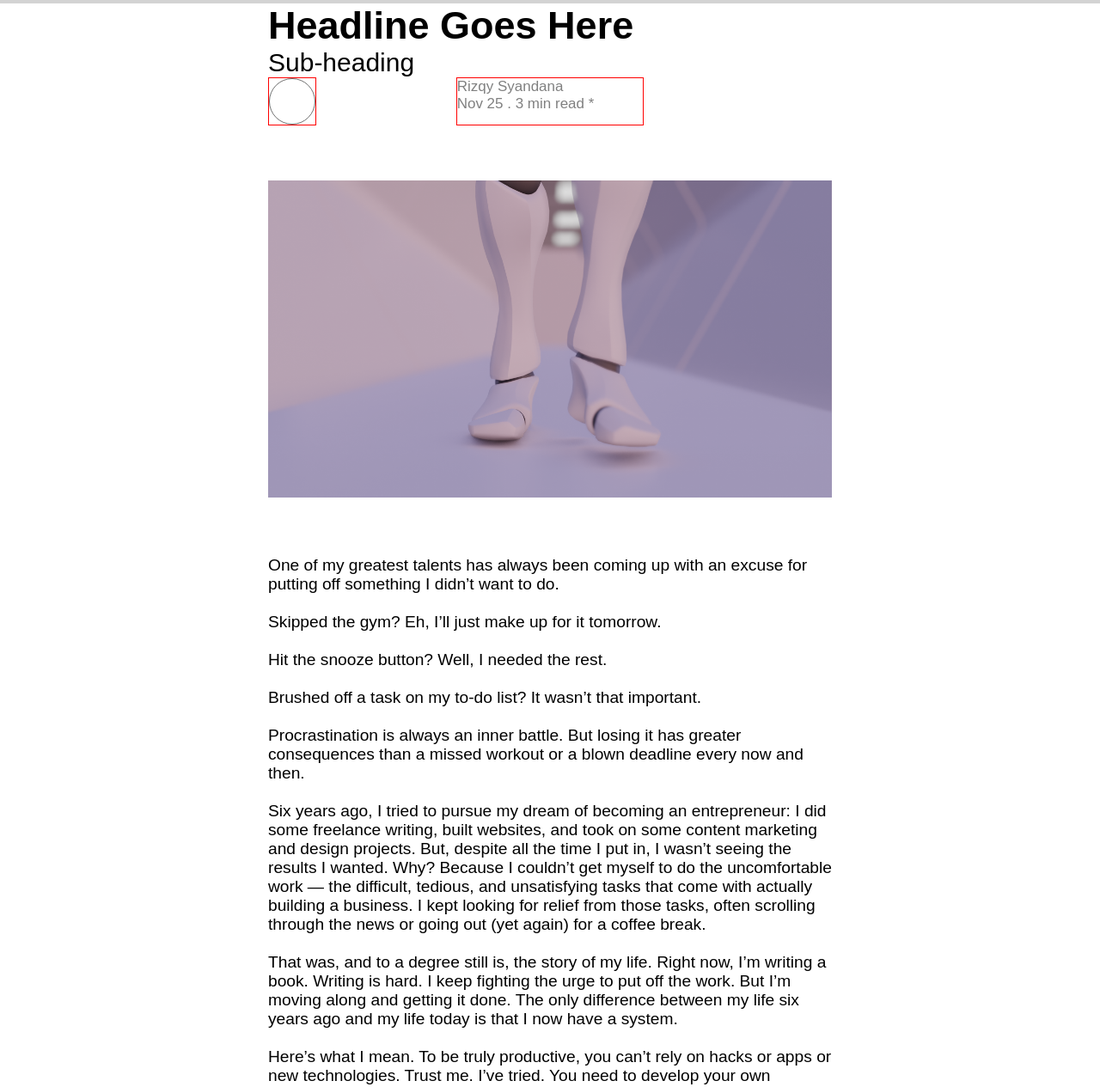
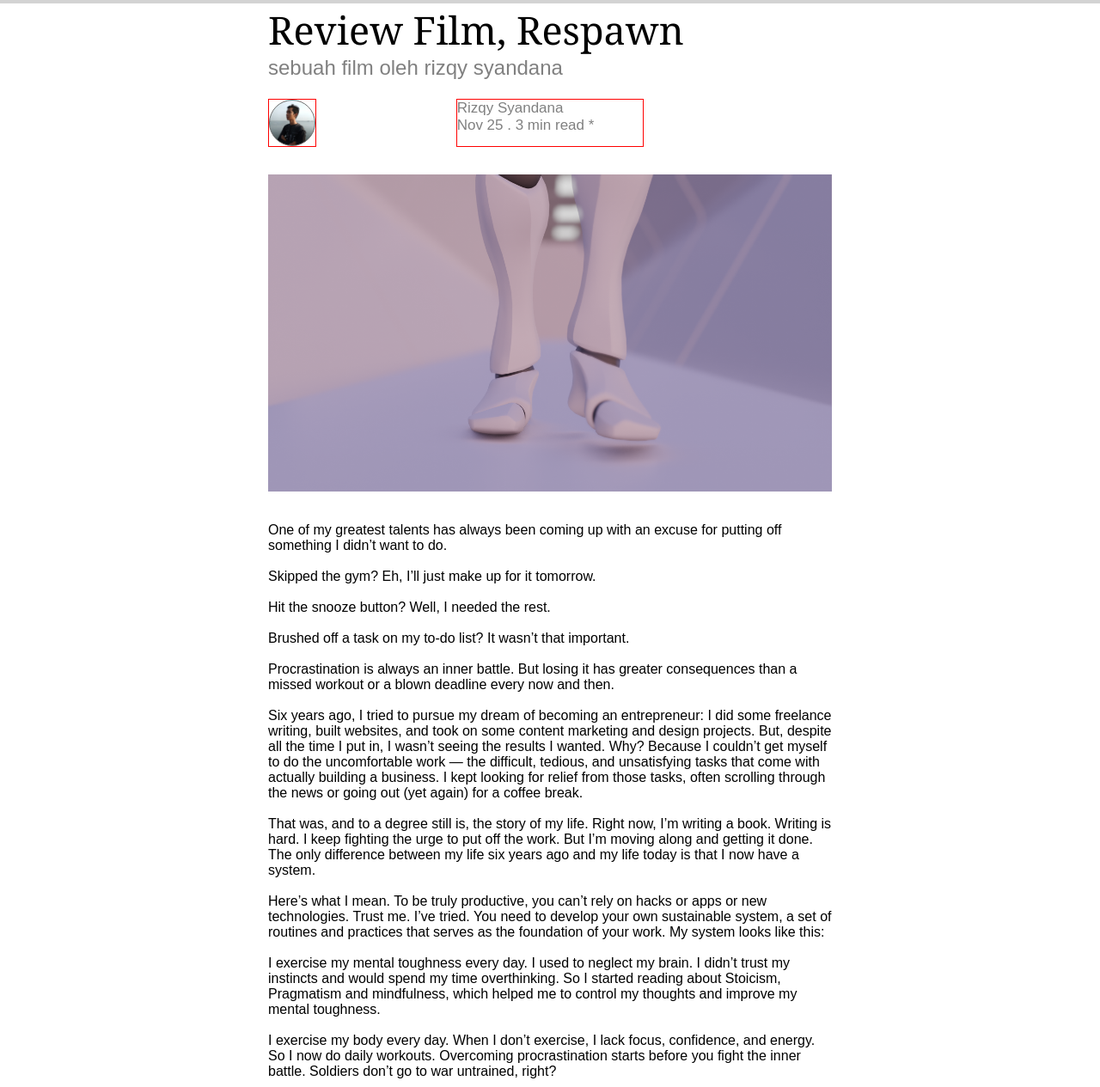
Before and after one commit to Syandana/syandsign-v2, a plain HTML site: page post-hi.html in a window 1280 px wide. Shown: the part 55-1320 px from the top of the page at 86% size. Drawn offline with Linux system fonts and the light colour scheme.

Commit message:
26 Nov 2019

```diff
--- a/css/posts/tips/hi.scss
+++ b/css/posts/tips/hi.scss
@@ -14,9 +14,23 @@ $colors: (
   }
 
 $mini: 720px;
+$med: 800px;
+$big: 1000px;
 
 @mixin mini {
     @media (max-width: #{$mini}) {
+        @content;
+    }
+}
+
+@mixin med {
+    @media (max-width: #{$med}) {
+        @content;
+    }
+}
+
+@mixin big {
+    @media (max-width: #{$big}) {
         @content;
     }
 }
@@ -47,16 +61,31 @@ body {
 
     .tips1 {
         padding: 0 19.5em;
+
+        @include mini {
+            padding: 0 1em;
+        }
+
+        @include med {
+            padding: 0 1em;
+        }
+
+        @include big {
+            padding: 0 1em;
+        }
+
         h1 {
-            font-family: 'Montserrat', sans-serif;
-            font-weight: weight(black);
+            font-family: medium-content-title-font, Georgia, Cambria, "Times New Roman", Times, serif;
+            font-weight: weight(regular);
             font-size: 2.8125em;
         }
 
         h2 {
             font-family: 'Montserrat', sans-serif;
             font-weight: weight(regular);
-            font-size: 1.875em;
+            font-size: 1.5em;
+            color: gray;
+            padding-bottom: .25em;
         }
 
         p {
@@ -66,6 +95,7 @@ body {
         .identity {
             display: grid;
             grid-template-columns: repeat(3, 1fr);
+            padding: 1em 0 0 0;
 
             img {
                 border: 1px solid red;
@@ -92,13 +122,13 @@ body {
         #image {
             width: 100%;
             height: auto;
-            padding: 4em 0;
+            padding: 2em 0;
         }
 
         #text {
             font-family: 'Montserrat', sans-serif;
             font-weight: weight(regular);
-            font-size: 1.2em;
+            font-size: 1em;
 
             h3 {
                 font-family: 'Montserrat', sans-serif;
--- a/post-hi.html
+++ b/post-hi.html
@@ -20,10 +20,10 @@
     </div>
 
     <div class="tips1">
-        <h1>Headline Goes Here</h1>
-        <h2>Sub-heading</h2>
+        <h1>Review Film, Respawn</h1>
+        <h2>sebuah film oleh rizqy syandana</h2>
         <div class="identity">
-            <img src="/bin/icon/Ellipse 1.png" alt="">
+            <img src="/bin/icon/Profile Picture.png" alt="">
             <div class="text">
                 <p id="author">Rizqy Syandana</p>
                 <p id="date">Nov 25 . 3 min read *</p>
@@ -53,9 +53,9 @@
             I have a set of daily habits. I journal, read, set daily priorities, and don’t consume useless information. I also make sure I interact with my friends and family every day. Human contact is important. All of these things keep me grounded and help me actually enjoy my days.<br>
             <br>
             I carry a list of small, but important, tasks that I must complete. I often think about all the logistical things that come with writing a book besides the actual writing. I do everything I can to get out of adding new words and new pages to my book draft. So I break the big task of writing into more manageable pieces, giving myself small daily writing assignments to complete. It’s about doing the big things first.<br>
-
-            As you may have noticed, not all of these things are related to the work directly. That’s okay. My system gets me in the right headspace to get the work done. It makes me a more disciplined person, so when I sit down to write, I can power through all my distracting thoughts and actually write.
-
+            <br>
+            As you may have noticed, not all of these things are related to the work directly. That’s okay. My system gets me in the right headspace to get the work done. It makes me a more disciplined person, so when I sit down to write, I can power through all my distracting thoughts and actually write. <br>
+            <br>
             You will always want to procrastinate. But if you have a system, you can be productive in spite of that. Work on creating one today — not tomorrow.</p>
     </div>
 </body>
```
Also changed, not shown: index.html (+1 -1 lines), bin/icon/Profile Picture.png (added), css/posts/tips/hi.css, 1 other file.
